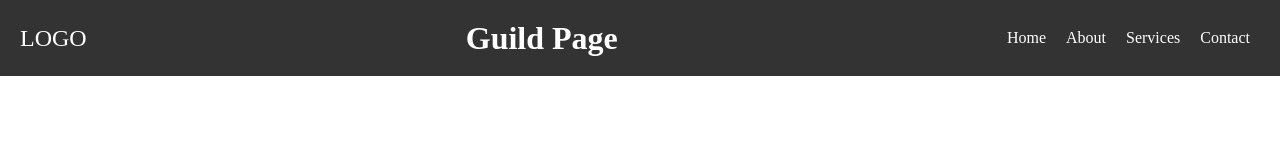
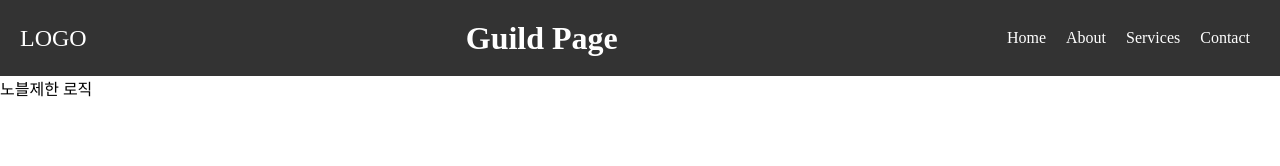
Before and after one commit to henniyoon/guild-manager, a React (Create React App) app: page /Adminpage in a window 1280 px wide. Shown: the top 166 px of the page. Built offline with nearby package versions, Linux system fonts and the light colour scheme.

Commit message:
Adminpage 생성

```diff
--- a/src/App.tsx
+++ b/src/App.tsx
@@ -3,6 +3,7 @@ import { BrowserRouter as Router, Routes, Route } from 'react-router-dom';
 import Mainpage from './component/Mainpage';
 import Guildpage from './component/Guildpage';
 import Graphpage from './component/Graphpage';
+import Adminpage from './component/Adminpage'
 
 const App: React.FC = () => {
   return (
@@ -11,6 +12,7 @@ const App: React.FC = () => {
         <Route path="/" element={<Mainpage />} />
         <Route path="/Guildpage" element={<Guildpage />} />
         <Route path="/Graphpage" element={<Graphpage />} />
+        <Route path="/Adminpage" element={<Adminpage />} />
       </Routes>
     </Router>
   );
--- /dev/null
+++ b/src/component/Adminpage.tsx
@@ -0,0 +1,7 @@
+import React from "react";
+
+const Adminpage = () => {
+  return <div> 노블제한 로직 </div>;
+};
+
+export default Adminpage;
--- a/src/component/Guildpage.tsx
+++ b/src/component/Guildpage.tsx
@@ -1,6 +1,7 @@
 import React, { useState, useEffect } from "react";
 import { useLocation, useNavigate } from 'react-router-dom';
 import styles from '../style/Guildpage.module.css';
+import Button from './Button';
 
 interface GuildData {
   oguild_id: string;
@@ -65,11 +66,16 @@ const GuildPage: React.FC = () => {
     navigate(`/Graphpage?${memberName}`);
   };
 
+  const AdminButtonClick = () => {
+    navigate(`/Adminpage`);
+  };
+
   return (
     <div>
       <h1>결과 페이지</h1>
       <p>선택된 서버: {server}</p>
       <p>입력된 값: {input}</p>
+      <Button onClick={AdminButtonClick}>Admin</Button>
         <div>
           <p>Guild ID: {guildData?.oguild_id}</p>
           <ul className={styles.memberUl}>
```
